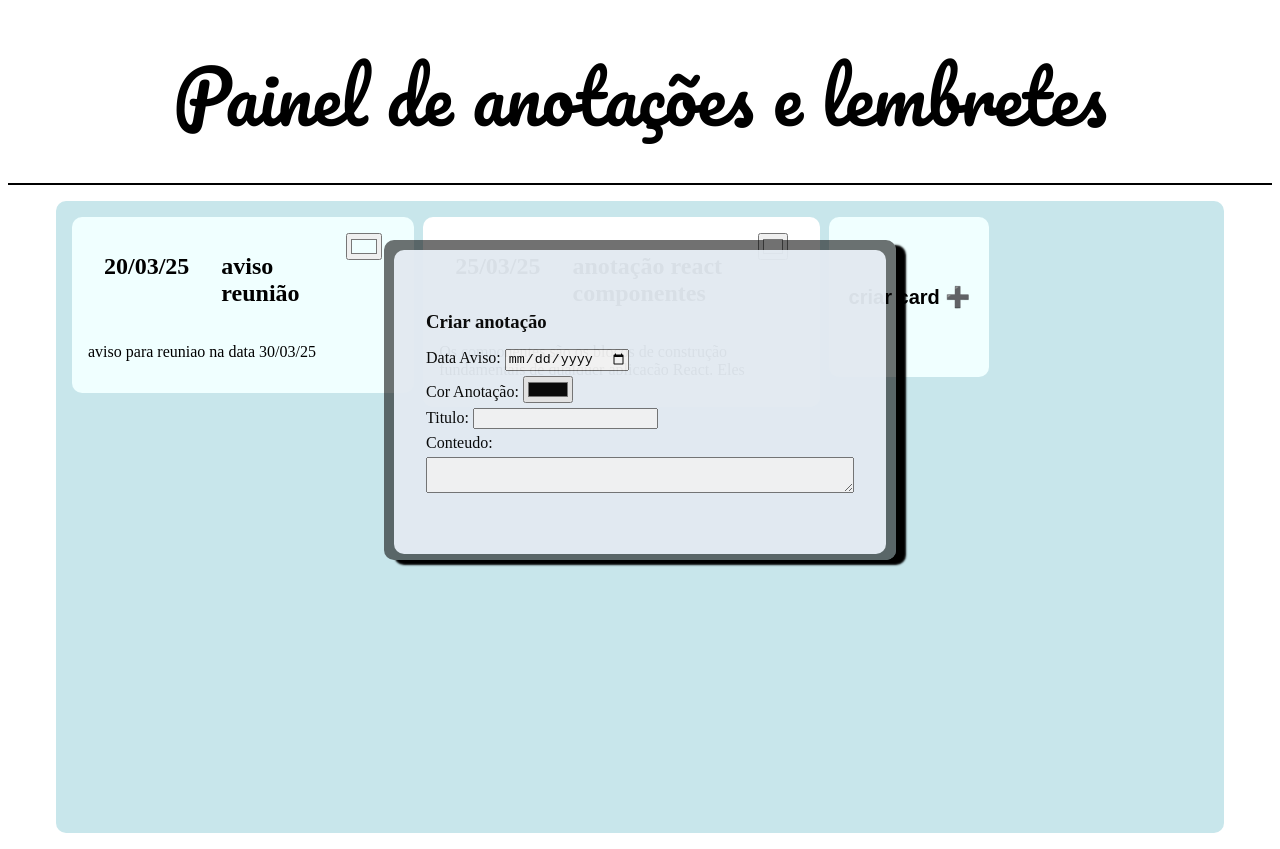
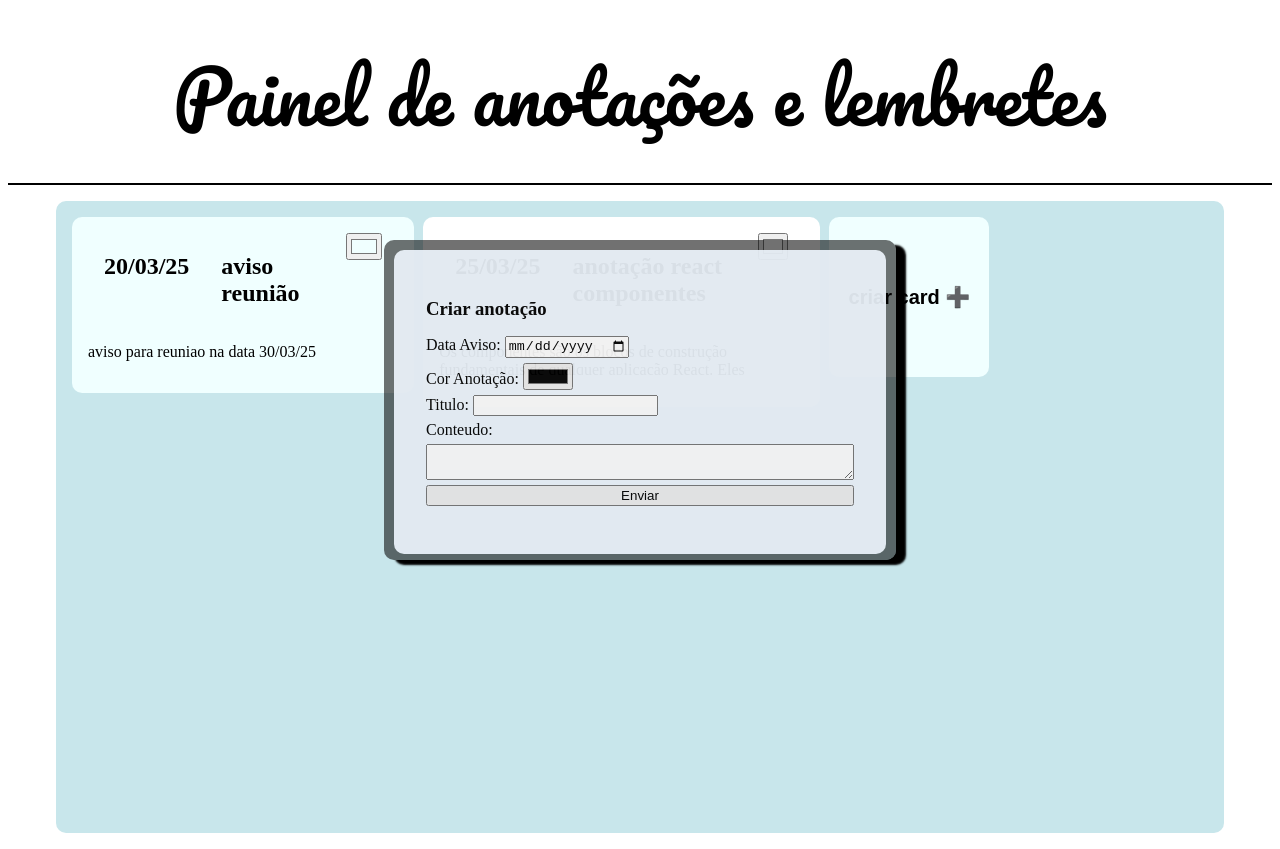
Before and after one commit to robson-alessandro/painel_anota-es_lembretes, a React (Create React App) app: page / in a window 1280 px wide. Built offline with nearby package versions, Linux system fonts and the light colour scheme.

Commit message:
criando formulario modal

```diff
--- a/package.json
+++ b/package.json
@@ -9,6 +9,7 @@
     "@testing-library/user-event": "^13.5.0",
     "react": "^19.0.0",
     "react-dom": "^19.0.0",
+    "react-hook-form": "^7.55.0",
     "react-scripts": "5.0.1",
     "web-vitals": "^2.1.4"
   },
--- a/src/App.js
+++ b/src/App.js
@@ -1,13 +1,12 @@
 import Cabecalho from "./componentes/cabecalho";
-import ModalCadastro from "./componentes/ModalCadastro";
 import Mural from "./componentes/Mural";
 
 function App() {
+
   return (
     <div >
       <Cabecalho/>
-      <Mural/>
-      <ModalCadastro aberto={true}/>
+      <Mural />
     </div>
   );
 }
--- a/src/componentes/ModalCadastro/index.js
+++ b/src/componentes/ModalCadastro/index.js
@@ -1,18 +1,21 @@
 import './ModalCadastro.css'
+import { useForm } from 'react-hook-form'
 
-const ModalCadastro = ({aberto}) => {
+const ModalCadastro = ({aberto, adicionar}) => {
+    const {register , handleSubmit} = useForm()
+
     if(aberto){
         return(
             <div className="modal-fundo">
                 <div className='modal-formulario'>
                     <h3>Criar anotação</h3>
-                    <form className='formulario'>
-                        <label>Data Aviso: <input type='date'></input></label>
-                        <label>Cor Anotação: <input type='color'></input></label>
-                        <label>Titulo: <input type='text'></input></label>
+                    <form onSubmit={handleSubmit(adicionar)} className='formulario' >
+                        <label>Data Aviso: <input type='date'  {...register('data')}></input></label>
+                        <label>Cor Anotação: <input type='color' {...register('corFundo')}></input></label>
+                        <label>Titulo: <input type='text' {...register('titulo')}></input></label>
                         <label htmlFor='input-conteudo'>Conteudo: </label>
-                        <textarea id='input-conteudo' ></textarea>
-
+                        <textarea id='input-conteudo'  {...register('conteudo')}></textarea>
+                        <button>Enviar</button>
                     </form>
                 </div>
             </div>
--- a/src/componentes/Mural/index.js
+++ b/src/componentes/Mural/index.js
@@ -1,19 +1,29 @@
 import Card from '../Card';
 import './Mural.css'
-import cards from '../../db/dbcards'
+import cardsDb from '../../db/dbcards'
 import CriarCard from '../CriarCard';
+import { useState } from 'react';
+import ModalCadastro from '../ModalCadastro';
 
 const Mural = () =>{
+    const [cards, setCards] = useState(cardsDb)
+
+    const adicionarCard = (novoCard) =>{
+        setCards([...cards, novoCard])
+    }
+
     return(
         <div className="conteudo_mural">
             {cards.map(card =>
             <Card
-                key={card.id}
+                key={card.titulo}
                 data = {card.data}
                 titulo = {card.titulo}
                 corFundo = {card.corFundo}
                 conteudo={card.conteudo}/>)}
             <CriarCard/>
+            <ModalCadastro aberto={true} adicionar = {adicionarCard} />
+
 
         </div>
 
--- a/src/db/dbcards.js
+++ b/src/db/dbcards.js
@@ -1,7 +1,6 @@
-const cards =
+const cardsDb =
 [
     {
-        "id":1,
         "data":"20/03/25",
         "dataAviso":"30/03/25",
         "titulo":"aviso reunião",
@@ -10,7 +9,6 @@ const cards =
 
     },
     {
-        "id":2,
         "data":"25/03/25",
         "dataAviso":"",
         "corFundo": '#FFFFFF',
@@ -21,4 +19,4 @@ const cards =
 
 ]
 
-export default cards;
+export default cardsDb;
```
Also changed, not shown: src/componentes/ModalCadastro/ModalCadastro.css (line endings or trailing spaces), 1 other file (tests, documents, lock files or other folders).
